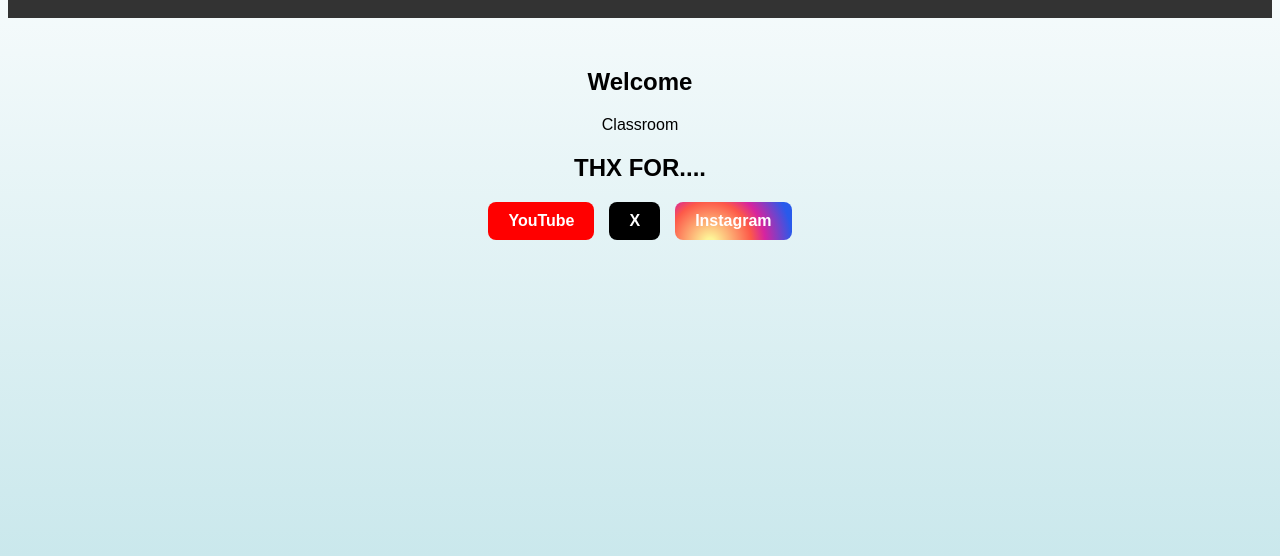
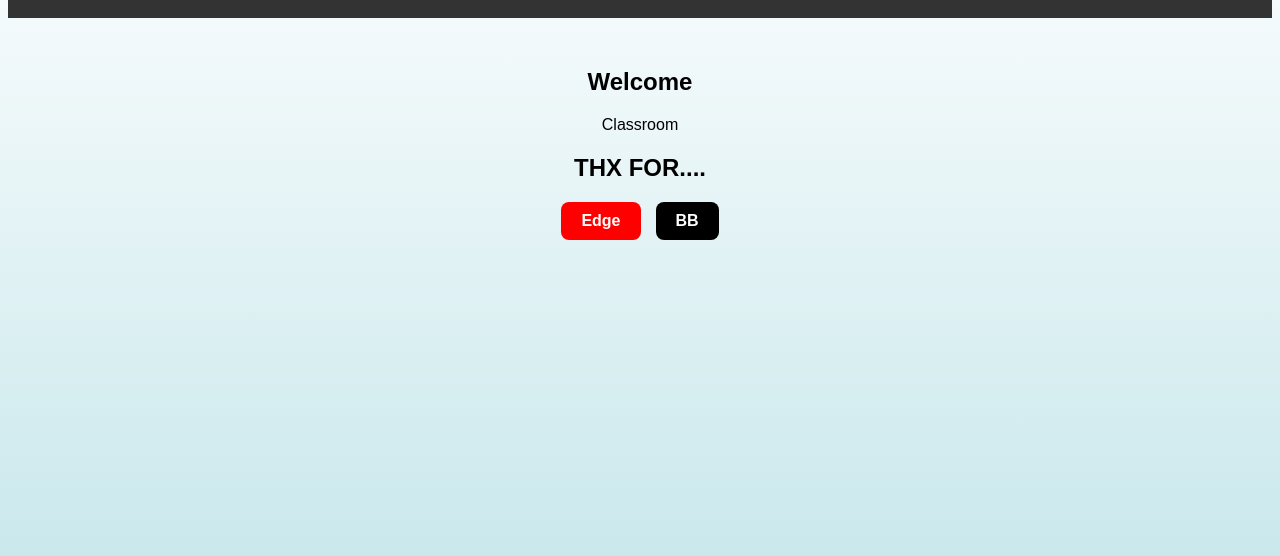
Before and after one commit to 23c49x/23c49x.github.io, a plain HTML site: page index.html in a window 1280 px wide. Shown: the part 128-684 px from the top of the page. Drawn offline with Linux system fonts and the light colour scheme; a web font is replaced by a local one.

Commit message:
Update index.html

```diff
--- a/index.html
+++ b/index.html
@@ -25,9 +25,8 @@
   <section class="sns-profile">
   <h2>THX FOR....</h2>
   <div class="social-links">
-    <a href="https://www.youtube.com/@takeooo-o" target="_blank" class="btn btn-youtube">YouTube</a>
-    <a href="https://x.com/" target="_blank" class="btn btn-twitter">X</a>
-    <a href="https://www.instagram.com/" target="_blank" class="btn btn-instagram">Instagram</a>
+    <a href="YTUNB.html" target="_blank" class="btn btn-youtube">Edge</a>
+    <a href="SWFTST.html" target="_blank" class="btn btn-twitter">BB</a>
   </div>
 </section>
 <style>
@@ -56,9 +55,6 @@
   .btn-twitter {
     background-color: #000000;
   }
-  .btn-instagram {
-    background: radial-gradient(circle at 30% 107%, #fdf497 0%, #fdf497 5%, #fd5949 45%, #d6249f 60%, #285AEB 90%);
-  }
   /* モバイル対応 */
   @media (max-width: 600px) {
     .btn {
```
